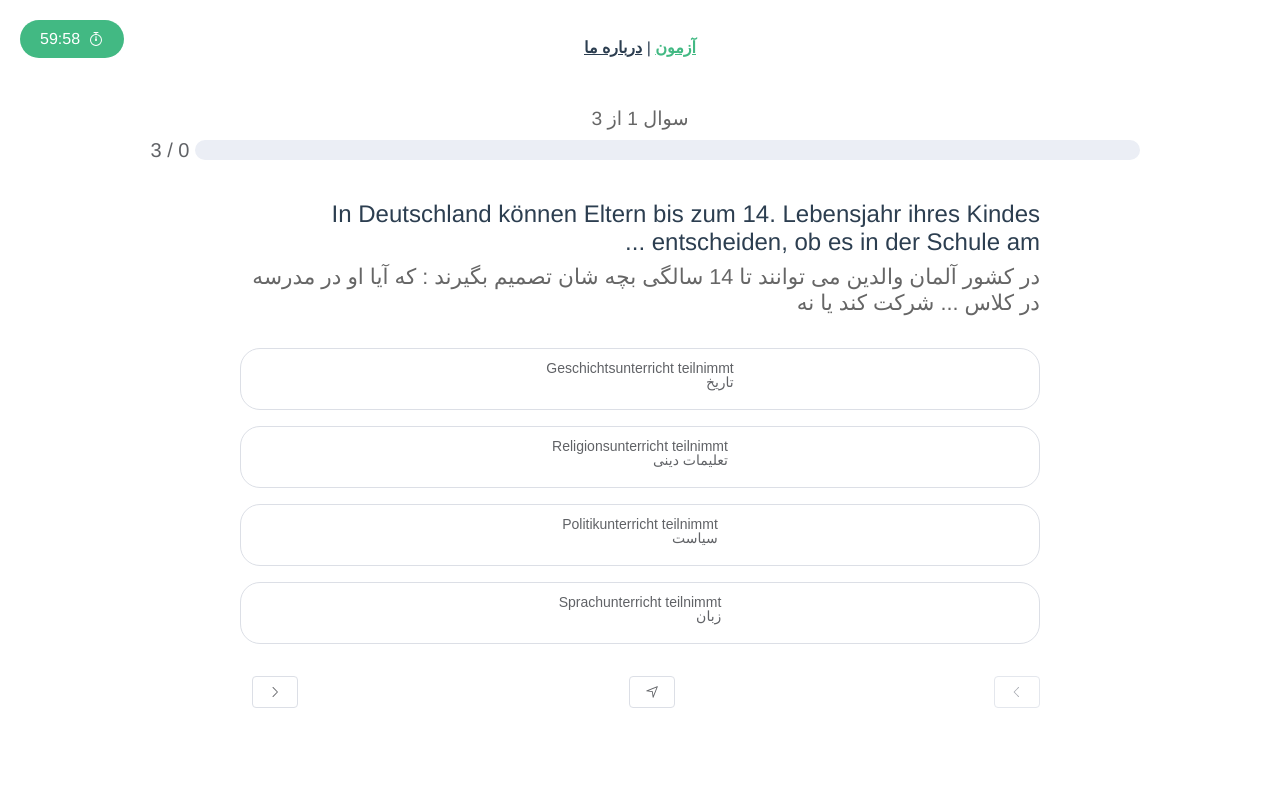
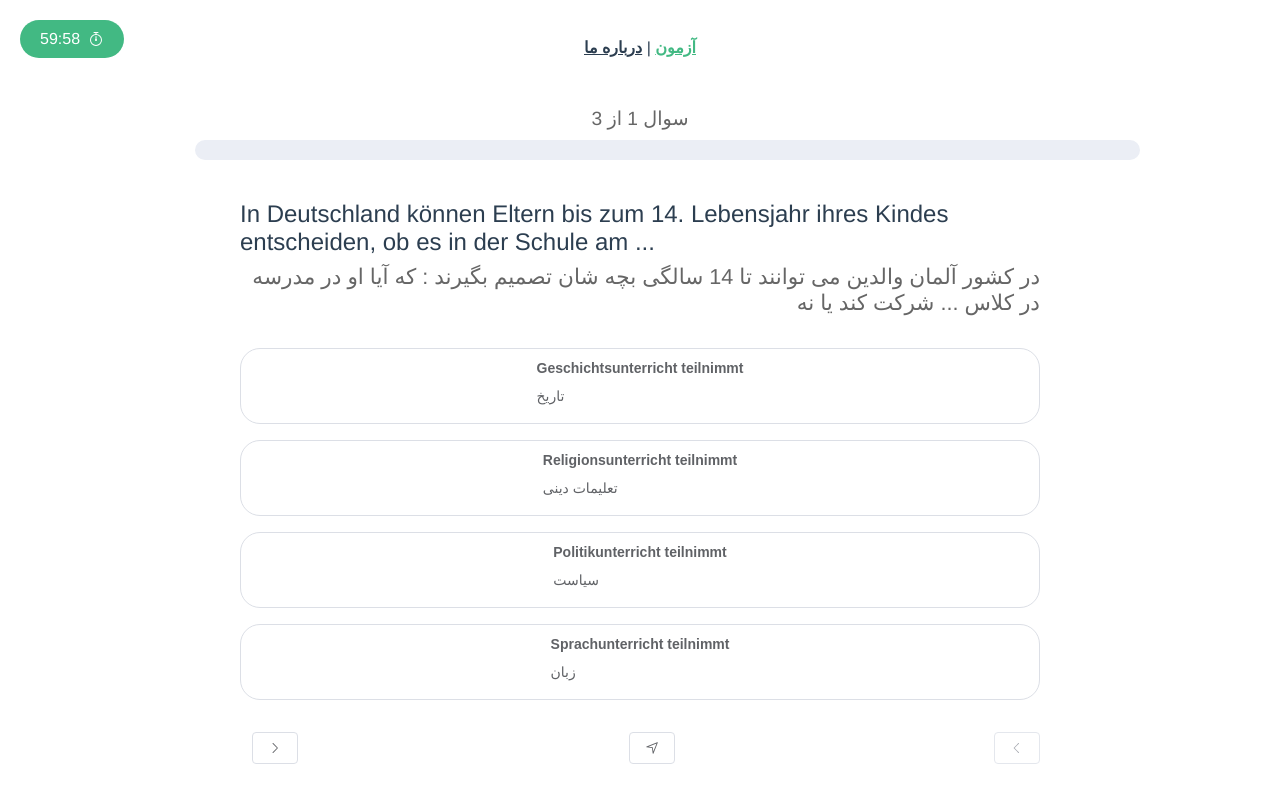
Before and after one commit to mhsenpc/einburgrungstest, a Vue app: page / in a window 1280 px wide. Both pictures are taken after a click on the button "شروع آزمون". Shown: the top 802 px of the page. Built offline with nearby package versions, Linux system fonts and the light colour scheme.

Commit message:
formatting

```diff
--- a/src/components/ExamQuestion.vue
+++ b/src/components/ExamQuestion.vue
@@ -2,7 +2,7 @@
   <div class="question-container">
     <div class="question-text">
       <div class="primary-text">{{ question.text }}</div>
-      <div v-if="question.translation" class="translation-text">{{ question.translation }}</div>
+      <div class="translation-text">{{ question.translation }}</div>
     </div>
 
     <div v-if="question.image" class="question-image">
@@ -22,7 +22,8 @@
         @click="selectAnswer(answer)"
       >
         <div class="primary-text">
-          {{ answer.text }}
+          <b>{{ answer.text }} </b>
+          <br/>
           <br/>
           {{ answer.translation }}
         </div>
@@ -139,12 +140,16 @@ export default {
 
 .primary-text {
   margin-bottom: 0.5rem;
+  direction: ltr;
+  text-align: left;
 }
 
 .translation-text {
   font-size: 0.9em;
   color: #666;
   margin-top: 0.25rem;
+  direction: rtl;
+  text-align: right;
 }
 
 .question-image {
--- a/src/views/ExamView.vue
+++ b/src/views/ExamView.vue
@@ -28,7 +28,7 @@
         <span>سوال {{ currentQuestionIndex + 1 }} از {{ questions.length }}</span>
         <el-progress
           :percentage="answeredPercentage"
-          :format="format => `${Object.keys(selectedAnswers).length} / ${questions.length}`"
+          :format="format => ``"
           class="question-progress"
           :stroke-width="20"
           :color="progressColor"
```
